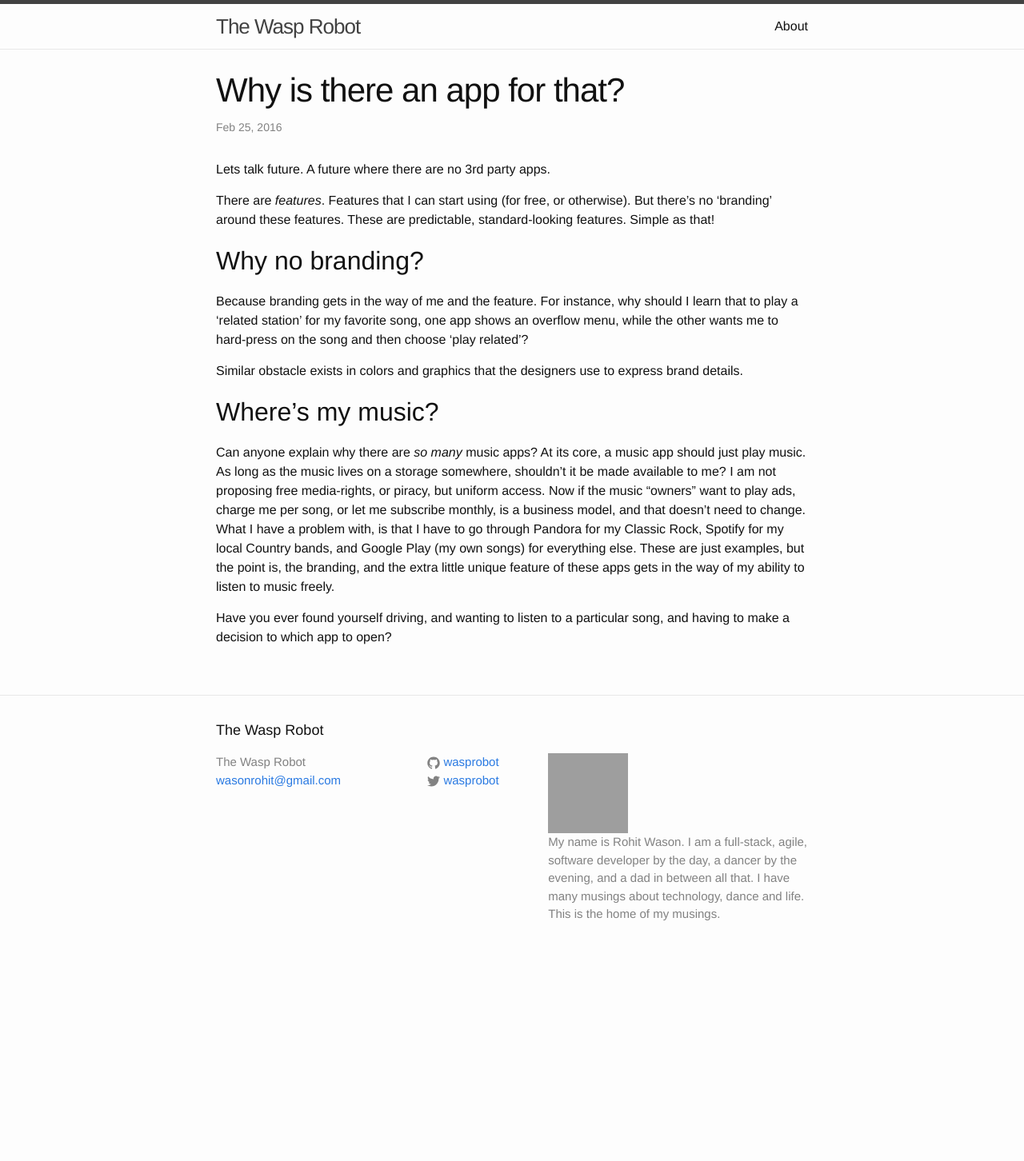
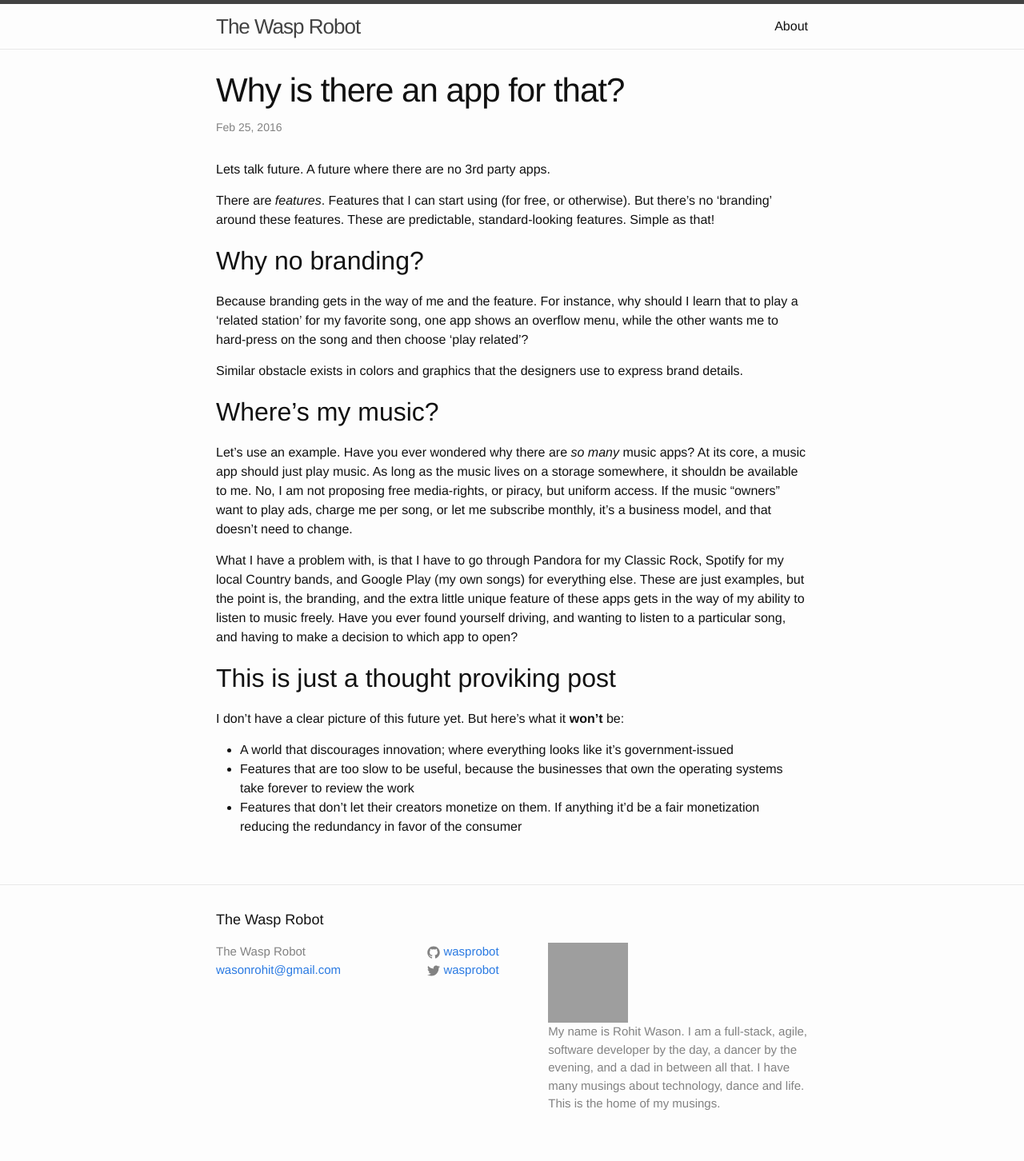
Before and after one commit to waspRobot/wasprobot.github.io, a Jekyll site: the page built from _posts/2016-02-25-why-apps.markdown, in a window 1280 px wide. Shown: the whole page at 80% size. Built offline with Jekyll 4.4.1, drawn with Linux system fonts in a browser that asks for light colours; comment, search, counter and statistics services are not loaded; before the commit the page ends 1215 px from its top, so only the background shows below that; grey boxes are pictures that could not be loaded.

Commit message:
debranding article#1

```diff
--- a/_posts/2016-02-25-why-apps.markdown
+++ b/_posts/2016-02-25-why-apps.markdown
@@ -14,6 +14,13 @@ Because branding gets in the way of me and the feature. For instance, why should
 Similar obstacle exists in colors and graphics that the designers use to express brand details.
 
 ## Where's my music?
-Can anyone explain why there are *so many* music apps? At its core, a music app should just play music. As long as the music lives on a storage somewhere, shouldn't it be made available to me? I am not proposing free media-rights, or piracy, but uniform access. Now if the music "owners" want to play ads, charge me per song, or let me subscribe monthly, is a business model, and that doesn't need to change. What I have a problem with, is that I have to go through Pandora for my Classic Rock, Spotify for my local Country bands, and Google Play (my own songs) for everything else. These are just examples, but the point is, the branding, and the extra little unique feature of these apps gets in the way of my ability to listen to music freely.
+Let's use an example. Have you ever wondered why there are *so many* music apps? At its core, a music app should just play music. As long as the music lives on a storage somewhere, it shouldn be available to me. No, I am not proposing free media-rights, or piracy, but uniform access. If the music "owners" want to play ads, charge me per song, or let me subscribe monthly, it's a business model, and that doesn't need to change.
 
-Have you ever found yourself driving, and wanting to listen to a particular song, and having to make a decision to which app to open?
+What I have a problem with, is that I have to go through Pandora for my Classic Rock, Spotify for my local Country bands, and Google Play (my own songs) for everything else. These are just examples, but the point is, the branding, and the extra little unique feature of these apps gets in the way of my ability to listen to music freely. Have you ever found yourself driving, and wanting to listen to a particular song, and having to make a decision to which app to open?
+
+## This is just a thought proviking post
+I don't have a clear picture of this future yet. But here's what it **won't** be:
+
+* A world that discourages innovation; where everything looks like it's government-issued
+* Features that are too slow to be useful, because the businesses that own the operating systems take forever to review the work
+* Features that don't let their creators monetize on them. If anything it'd be a fair monetization reducing the redundancy in favor of the consumer
```
